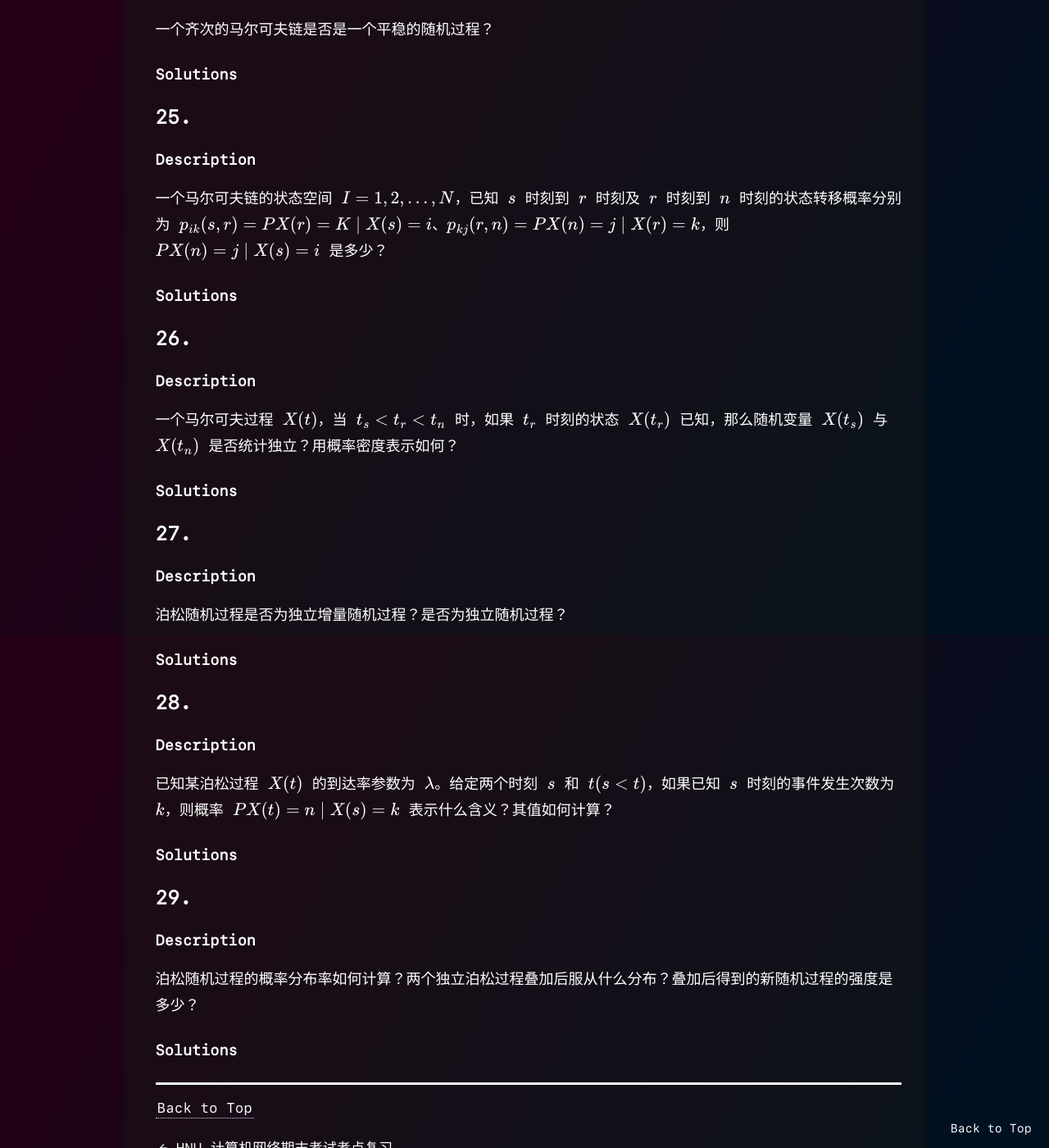
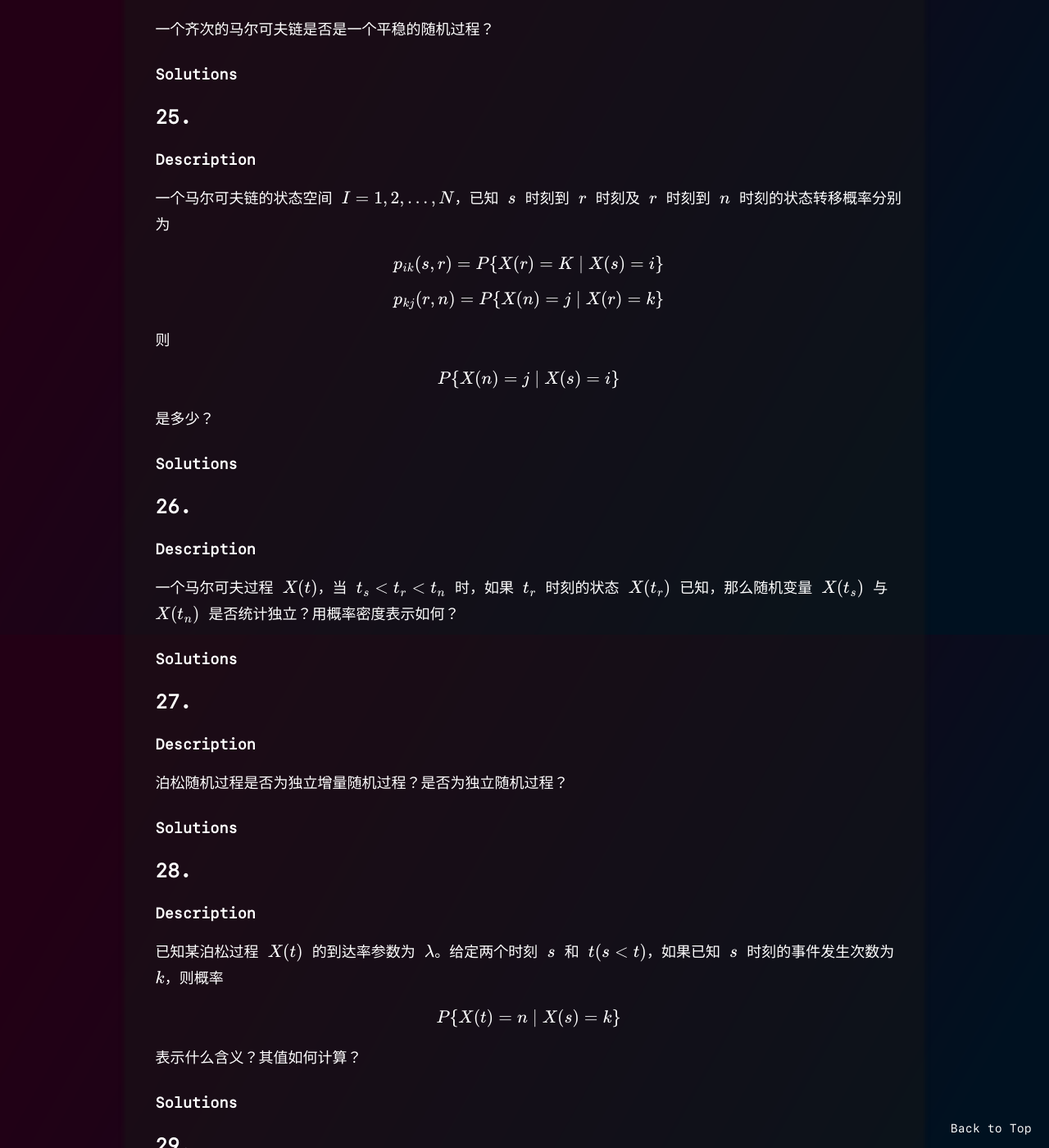
Before and after one commit to CongJyu/CongJyu.github.io, a Jekyll site: the page built from _posts/2024-01-03-hnu_sp_review.md, in a window 1280 px wide and 1400 px high, scrolled down 8226 px. Shown: the whole window at 82% size. Built offline with Jekyll 4.4.1, drawn with Linux system fonts in a browser that asks for light colours; some web fonts are replaced; formulas are drawn with MathJax 3; comment, search, counter and statistics services are not loaded.

```diff
--- a/_posts/2024-01-03-hnu_sp_review.md
+++ b/_posts/2024-01-03-hnu_sp_review.md
@@ -355,7 +355,23 @@ $$
 
 #### Description
 
-一个马尔可夫链的状态空间 $I = \{ 1, 2, ..., N \}$，已知 $s$ 时刻到 $r$ 时刻及 $r$ 时刻到 $n$ 时刻的状态转移概率分别为 $p_{ik}(s, r) = P \{ X(r) = K \mid X(s) = i \}$、$p_{kj}(r, n) = P \{ X(n) = j \mid X(r) = k \}$，则 $P \{ X(n) = j \mid X(s) = i\}$  是多少？
+一个马尔可夫链的状态空间 $I = \{ 1, 2, ..., N \}$，已知 $s$ 时刻到 $r$ 时刻及 $r$ 时刻到 $n$ 时刻的状态转移概率分别为
+
+$$
+p_{ik}(s, r) = P \{ X(r) = K \mid X(s) = i \}
+$$
+
+$$
+p_{kj}(r, n) = P \{ X(n) = j \mid X(r) = k \}
+$$
+
+则
+
+$$
+P \{ X(n) = j \mid X(s) = i\}
+$$
+
+是多少？
 
 #### Solutions
 
@@ -379,7 +395,13 @@ $$
 
 #### Description
 
-已知某泊松过程 $X(t)$ 的到达率参数为 $\lambda$。给定两个时刻 $s$ 和 $t(s \lt t)$，如果已知 $s$ 时刻的事件发生次数为 $k$，则概率 $P\{X(t) = n \mid X(s) = k \}$ 表示什么含义？其值如何计算？
+已知某泊松过程 $X(t)$ 的到达率参数为 $\lambda$。给定两个时刻 $s$ 和 $t(s \lt t)$，如果已知 $s$ 时刻的事件发生次数为 $k$，则概率
+
+$$
+P\{X(t) = n \mid X(s) = k \}
+$$
+
+表示什么含义？其值如何计算？
 
 #### Solutions
 
```
